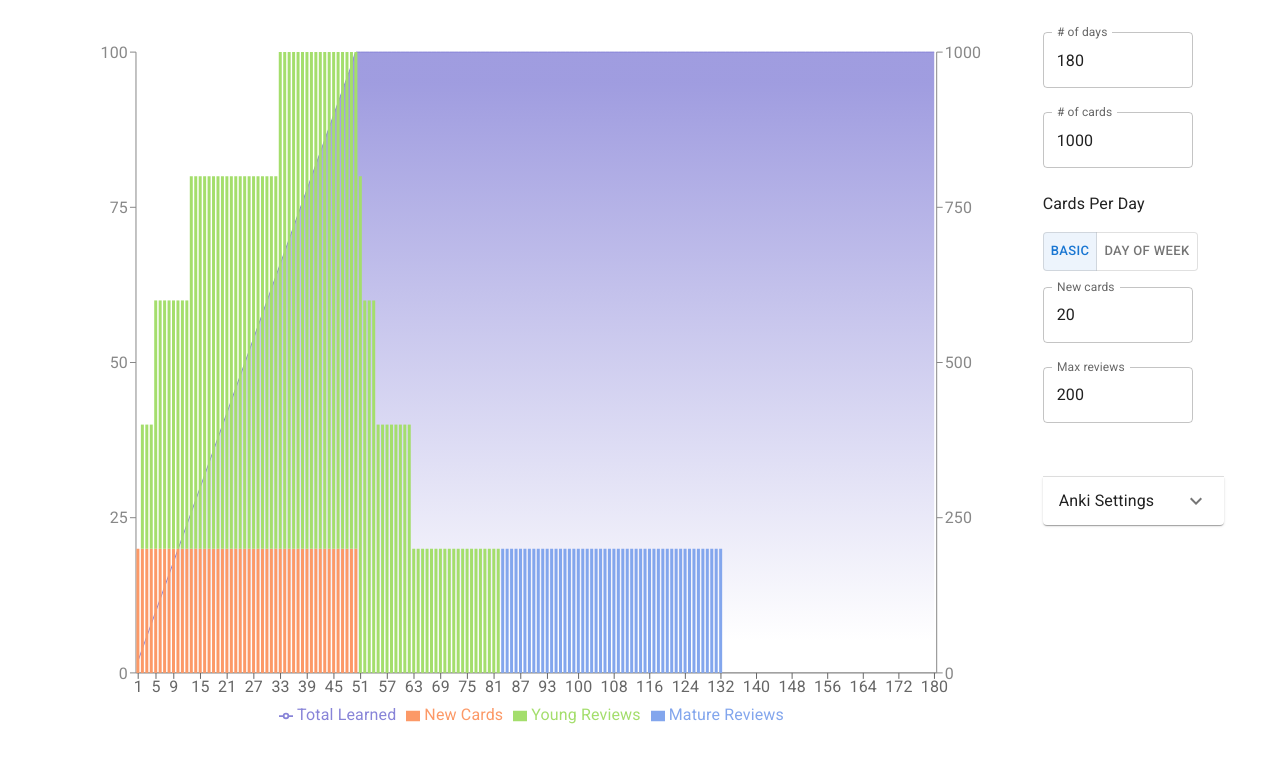
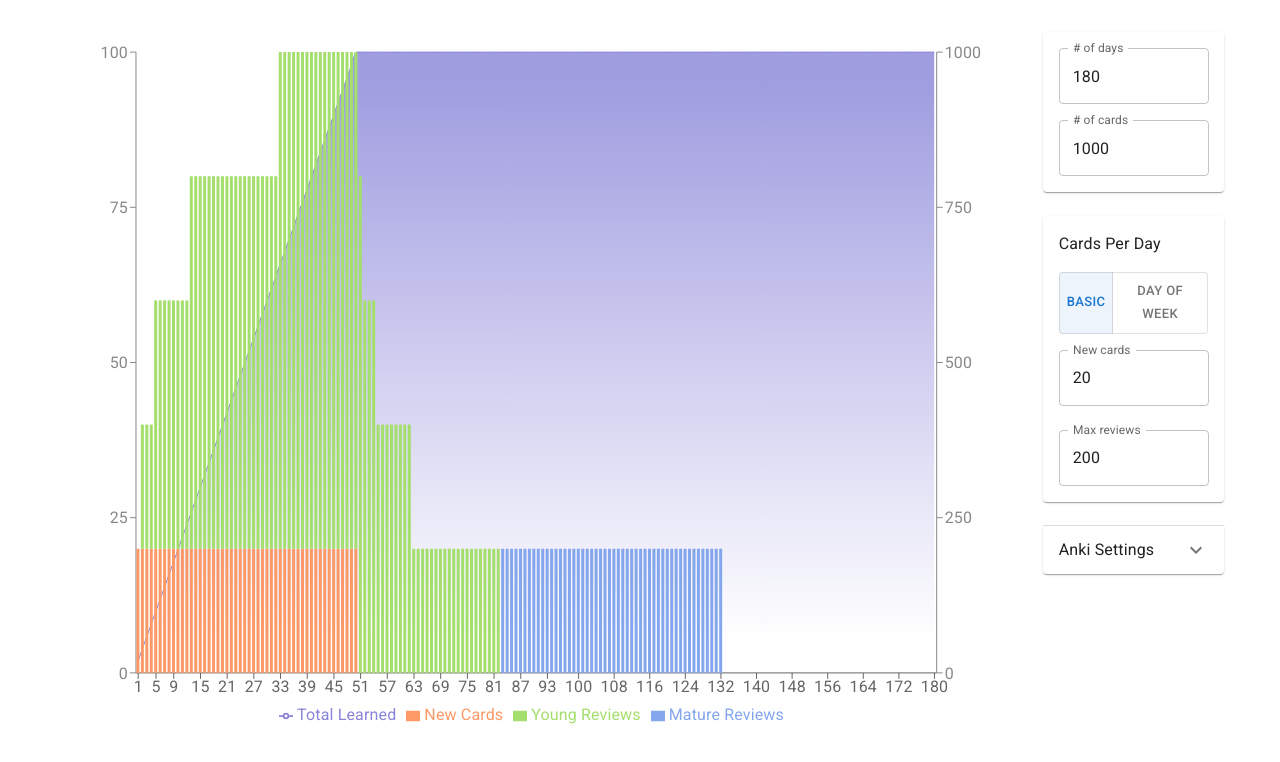
Before and after one commit to blwinters/anki-forecast, a React (Create React App) app: page / in a window 1280 px wide. Shown: the top 762 px of the page. Built offline with nearby package versions, Linux system fonts and the light colour scheme.

Commit message:
Wrap panels in Paper component, use reducer for basic config

```diff
--- a/src/Forecast/logic/forecastHelpers.ts
+++ b/src/Forecast/logic/forecastHelpers.ts
@@ -1,4 +1,4 @@
-import { DaySummary, DayConfig, WeekConfig, AnkiConfig, CardStatus } from './types'
+import { DaySummary, DayConfig, WeekConfig, AnkiConfig, CardStatus, BasicConfig } from './types'
 import { Card } from './models/Card'
 
 export const makeWeekConfigByRepeating = (dayConfig: DayConfig): WeekConfig => {
@@ -8,6 +8,11 @@ export const makeWeekConfigByRepeating = (dayConfig: DayConfig): WeekConfig => {
 export const defaultDayConfig: DayConfig = {
   newCards: 20,
   maxReviews: 200,
+}
+
+export const defaultBasicConfig: BasicConfig = {
+  deckSize: 1000,
+  forecastLength: 180,
 }
 
 export const defaultWeekConfig: WeekConfig = makeWeekConfigByRepeating(defaultDayConfig)
--- a/src/Forecast/logic/index.ts
+++ b/src/Forecast/logic/index.ts
@@ -4,6 +4,7 @@ export * from './types'
 export {
   makeWeekConfigByRepeating,
   defaultAnkiConfig,
+  defaultBasicConfig,
   defaultStartingSummary,
   defaultWeekConfig,
 } from './forecastHelpers'
--- a/src/Forecast/logic/types.ts
+++ b/src/Forecast/logic/types.ts
@@ -1,4 +1,10 @@
 import type { Card } from './models/Card'
+
+export interface BasicConfig {
+  deckSize: number
+  forecastLength: number
+}
+
 export interface AnkiConfig {
   reviewAccuracy: number
   graduatingInterval: number
--- /dev/null
+++ b/src/Forecast/ui/ControlPanel/BasicConfigPanel.tsx
@@ -0,0 +1,54 @@
+import { Paper, Stack } from '@mui/material'
+import { BasicConfig } from '../../logic'
+import { BasicConfigAction } from './BasicConfigReducer'
+import NumberInput, { NumberInputProps } from './NumberInput'
+
+interface Props {
+  state: BasicConfig
+  dispatch: (action: BasicConfigAction) => void
+}
+
+export const BasicConfigPanel = ({ state, dispatch }: Props) => {
+  const setForecastLength = (value: number) => {
+    dispatch({
+      type: 'SET_FORECAST_LENGTH',
+      payload: {
+        value,
+      },
+    })
+  }
+
+  const setDeckSize = (value: number) => {
+    dispatch({
+      type: 'SET_DECK_SIZE',
+      payload: {
+        value,
+      },
+    })
+  }
+
+  const numberInputs: NumberInputProps[] = [
+    {
+      label: '# of days',
+      value: state.forecastLength,
+      submitValue: setForecastLength,
+      maxValue: 730,
+    },
+    {
+      label: '# of cards',
+      value: state.deckSize,
+      submitValue: setDeckSize,
+      maxValue: 100_000,
+    },
+  ]
+
+  return (
+    <Paper elevation={1} sx={{ padding: 2 }}>
+      <Stack spacing={2}>
+        {numberInputs.map((props, index) => (
+          <NumberInput key={index} {...props} />
+        ))}
+      </Stack>
+    </Paper>
+  )
+}
--- /dev/null
+++ b/src/Forecast/ui/ControlPanel/BasicConfigReducer.ts
@@ -0,0 +1,29 @@
+import { BasicConfig } from '../../logic'
+
+export interface BasicConfigAction {
+  type: BasicActionType
+  payload: {
+    value: number
+  }
+}
+
+type BasicActionType = 'SET_DECK_SIZE' | 'SET_FORECAST_LENGTH'
+
+export const basicConfigReducer = (state: BasicConfig, action: BasicConfigAction): BasicConfig => {
+  switch (action.type) {
+    case 'SET_DECK_SIZE':
+      return {
+        ...state,
+        deckSize: action.payload.value,
+      }
+
+    case 'SET_FORECAST_LENGTH':
+      return {
+        ...state,
+        forecastLength: action.payload.value,
+      }
+
+    default:
+      return state
+  }
+}
--- a/src/Forecast/ui/ControlPanel/ControlPanel.tsx
+++ b/src/Forecast/ui/ControlPanel/ControlPanel.tsx
@@ -1,25 +1,29 @@
-import { useState, useMemo, useEffect, useReducer } from 'react'
+import { useMemo, useEffect, useReducer } from 'react'
 import { Stack } from '@mui/material'
 import {
   defaultAnkiConfig,
   defaultStartingSummary,
   defaultWeekConfig,
+  defaultBasicConfig,
   ForecastProps,
 } from '../../logic'
-import NumberInput, { NumberInputProps } from './NumberInput'
 import WeekConfigPanel, { WeekConfigType } from './WeekConfigPanel'
 import { weekConfigReducer } from './WeekConfigReducer'
 import AnkiConfigPanel from './AnkiConfigPanel'
 import { ankiConfigReducer } from './AnkiConfigReducer'
 import { layout } from '../styles'
+import { basicConfigReducer } from './BasicConfigReducer'
+import { BasicConfigPanel } from './BasicConfigPanel'
 
 interface ControlPanelProps {
   onUpdateChart: (forecastProps: ForecastProps) => void
 }
 
 const ControlPanel = ({ onUpdateChart: onUpdate }: ControlPanelProps): JSX.Element => {
-  const [forecastLength, setForecastLength] = useState<number>(180)
-  const [numberOfCards, setNumberOfCards] = useState<number>(1000)
+  const [basicConfigState, dispatchBasicConfigAction] = useReducer(
+    basicConfigReducer,
+    defaultBasicConfig
+  )
 
   const [weekConfigState, dispatchWeekConfigAction] = useReducer(weekConfigReducer, {
     selectedType: WeekConfigType.Basic,
@@ -32,13 +36,11 @@ const ControlPanel = ({ onUpdateChart: onUpdate }: ControlPanelProps): JSX.Eleme
     defaultAnkiConfig
   )
 
-  const useBasic = weekConfigState.selectedType === WeekConfigType.Basic
-  const weekConfig = useBasic ? weekConfigState.basic : weekConfigState.dayOfWeek
+  const { deckSize, forecastLength } = basicConfigState
+  const useBasicWeek = weekConfigState.selectedType === WeekConfigType.Basic
+  const weekConfig = useBasicWeek ? weekConfigState.basic : weekConfigState.dayOfWeek
 
-  const startingSummary = useMemo(
-    () => defaultStartingSummary({ deckSize: numberOfCards }),
-    [numberOfCards]
-  )
+  const startingSummary = useMemo(() => defaultStartingSummary({ deckSize }), [deckSize])
 
   useEffect(() => {
     onUpdate({
@@ -49,26 +51,9 @@ const ControlPanel = ({ onUpdateChart: onUpdate }: ControlPanelProps): JSX.Eleme
     })
   }, [onUpdate, startingSummary, forecastLength, ankiConfigState, weekConfig])
 
-  const numberInputs: NumberInputProps[] = [
-    {
-      label: '# of days',
-      value: forecastLength,
-      submitValue: setForecastLength,
-      maxValue: 730,
-    },
-    {
-      label: '# of cards',
-      value: numberOfCards,
-      submitValue: setNumberOfCards,
-      maxValue: 100_000,
-    },
-  ]
-
   return (
-    <Stack direction="column" spacing={layout.stackSpacing} style={{ marginBottom: '30px' }}>
-      {numberInputs.map((props, index) => (
-        <NumberInput key={index} {...props} />
-      ))}
+    <Stack direction="column" spacing={layout.stackSpacing}>
+      <BasicConfigPanel state={basicConfigState} dispatch={dispatchBasicConfigAction} />
       <WeekConfigPanel state={weekConfigState} dispatch={dispatchWeekConfigAction} />
       <AnkiConfigPanel state={ankiConfigState} dispatch={dispatchAnkiConfigAction} />
     </Stack>
--- a/src/Forecast/ui/ControlPanel/WeekConfigPanel.tsx
+++ b/src/Forecast/ui/ControlPanel/WeekConfigPanel.tsx
@@ -1,4 +1,4 @@
-import { Box, Grid, Stack, ToggleButton, ToggleButtonGroup } from '@mui/material'
+import { Box, Grid, Paper, Stack, ToggleButton, ToggleButtonGroup } from '@mui/material'
 import { DayConfig, DayOfWeekIndex } from '../../logic'
 import { layout } from '../styles'
 import NumberInput, { NumberInputProps } from './NumberInput'
@@ -31,12 +31,14 @@ const WeekConfigPanel = ({ state, dispatch }: Props) => {
   }
 
   return (
+    <Paper elevation={1} sx={{ padding: 2 }}>
       <Stack spacing={2}>
         <Box>Cards Per Day</Box>
         <WeekConfigTypeToggle value={state.selectedType} onPress={onPressConfigType} />
         {isBasic && <BasicWeekConfig state={state} dispatch={dispatch} />}
         {!isBasic && <DayOfWeekConfig state={state} dispatch={dispatch} />}
       </Stack>
+    </Paper>
   )
 }
 
@@ -100,7 +102,7 @@ const BasicWeekConfig = ({ state, dispatch }: Props) => {
   ]
 
   return (
-    <Stack direction="column" spacing={layout.stackSpacing} style={{ marginBottom: '30px' }}>
+    <Stack direction="column" spacing={layout.stackSpacing}>
       {numberInputs.map((props, index) => (
         <NumberInput key={index} {...props} />
       ))}
```
Lines whose indentation alone changed are shown as unchanged.
